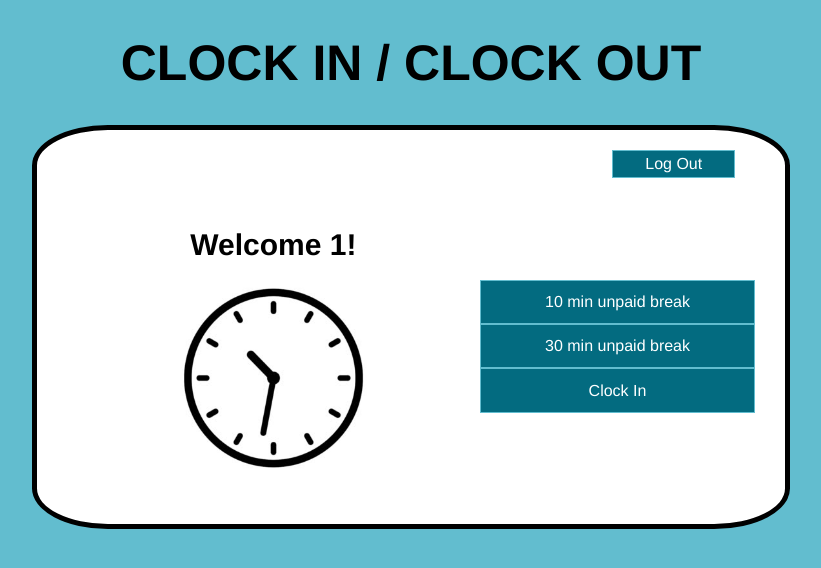
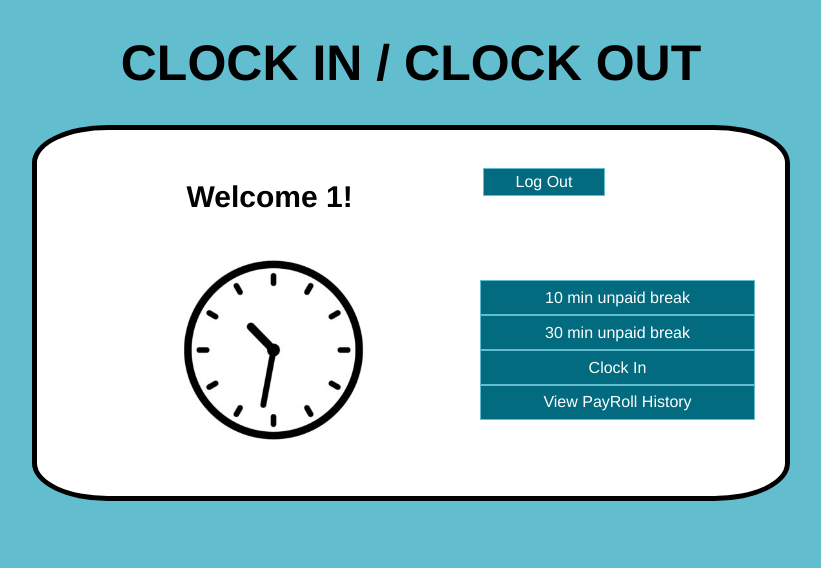
Before and after one commit to Nikhil-Naikar/Clock-In-Clock-Out, a Vue app in the folder frontend/: page /main/1 in a window 1280 px wide. Shown: the top 568 px of the page, without its empty margins (229-1050 px from the left). Built offline with nearby package versions, Linux system fonts and the light colour scheme.

Commit message:
Update MainPage.vue

```diff
--- a/frontend/src/pages/worker/MainPage.vue
+++ b/frontend/src/pages/worker/MainPage.vue
@@ -1,11 +1,11 @@
 <template>
     <div class="mainpage">
         <div class="menu">
+            <p>Welcome {{ user }}!</p>
             <router-link to="/login"><base-button>Log Out</base-button></router-link>
         </div>
         <div class="grid-two-col">
             <div>
-                <p>Welcome {{ user }}!</p>
                 <img src="../../assets/clock.png">
             </div>
             <div class="selection-container">
@@ -13,6 +13,7 @@
                 <base-button mode="big-buttons">30 min unpaid break</base-button>
                 <base-button v-if="!isClockedIn"  mode="big-buttons" @click="startShift">Clock In</base-button>
                 <base-button v-else  mode="big-buttons" @click="endShift">Clock Out</base-button>
+                <base-button mode="big-buttons">View PayRoll History</base-button>
             </div>
         </div>
     </div>
@@ -87,7 +88,7 @@ p {
 
 .menu {
     display: flex;
-    justify-content: right;
+    justify-content: space-evenly;
     align-items: center;
     padding: 20px;
     padding-right: 50px;
```
